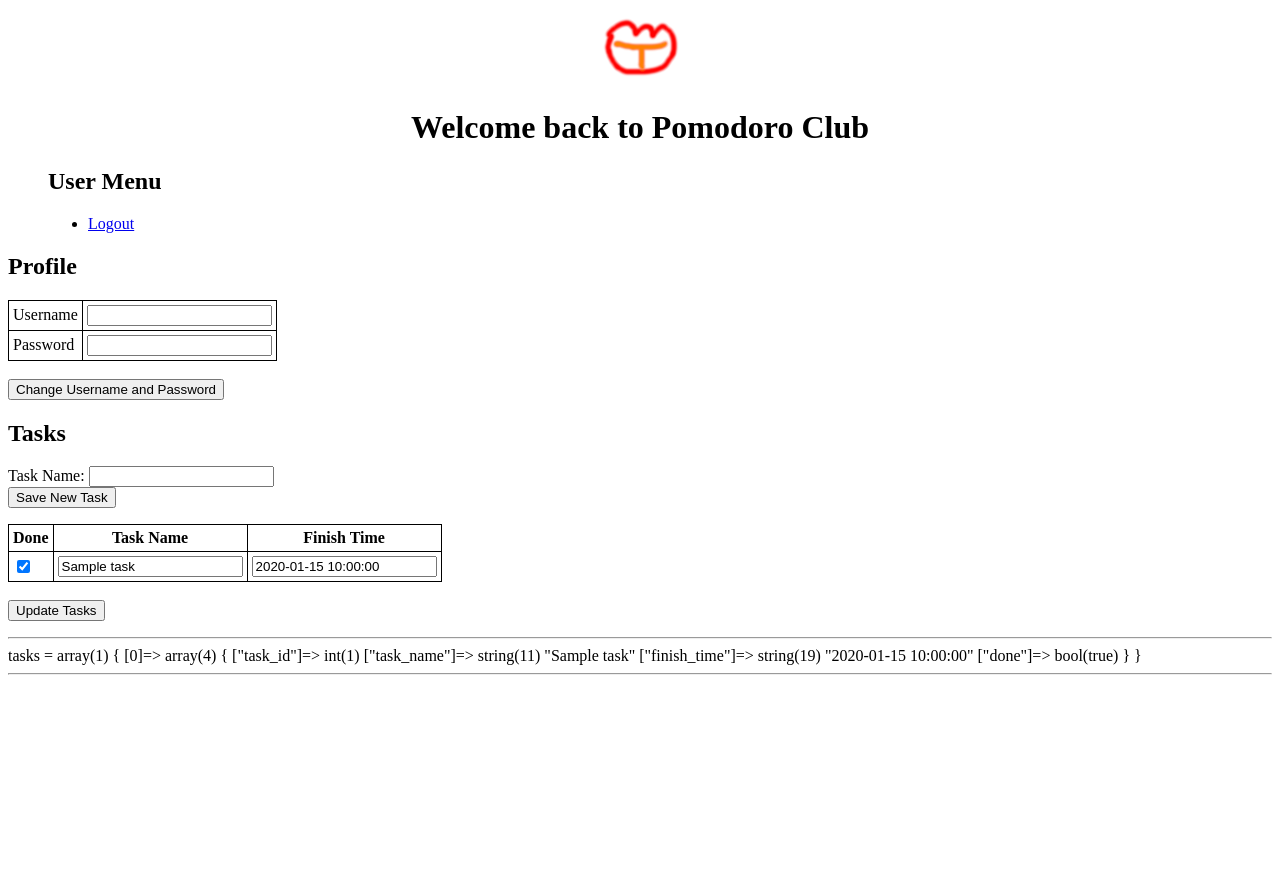
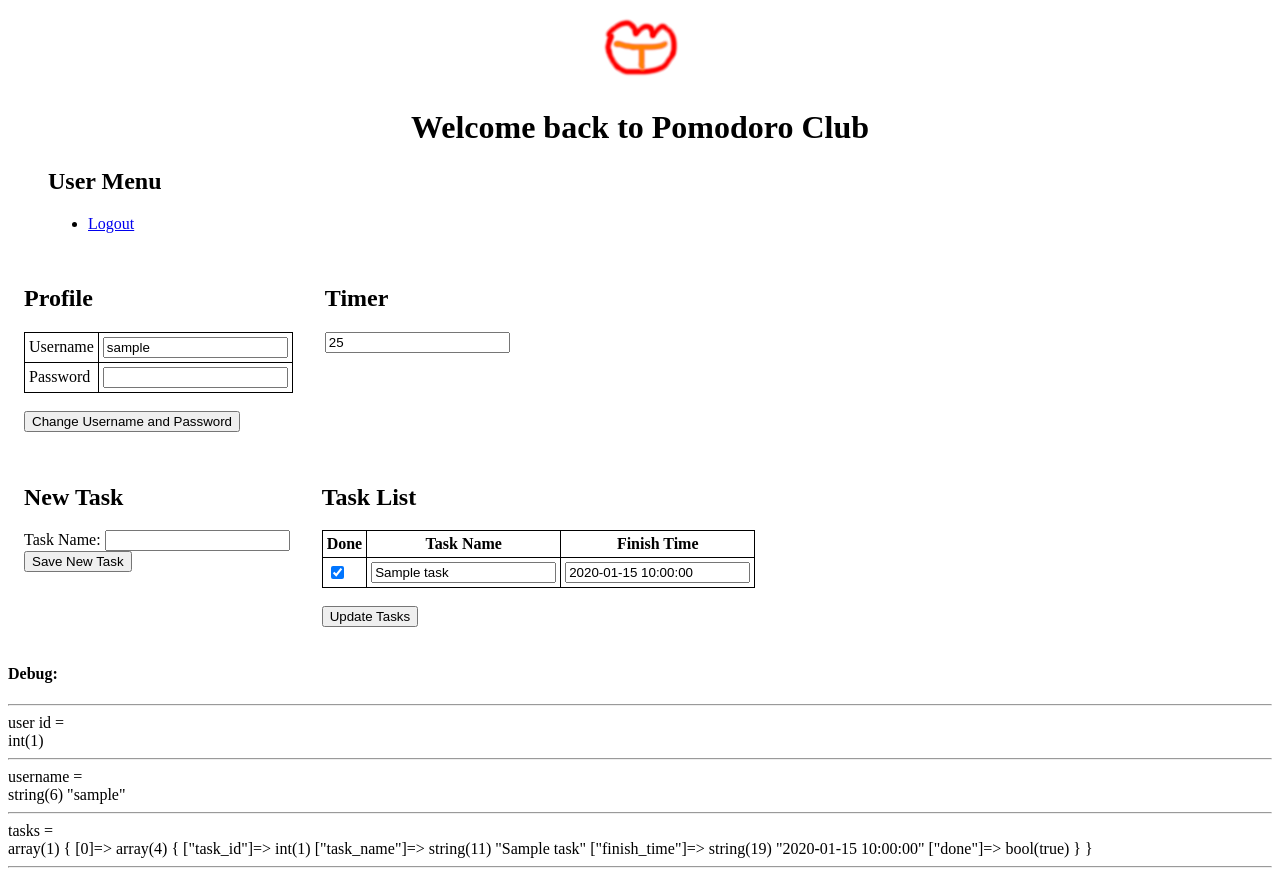
Before and after one commit to beenotung/pomodora_club, a PHP site: page /user_home.php in a window 1280 px wide. Before the commit the page ends 675 px from the top, so only its background shows below. Run offline with PHP 8.4, Linux system fonts and the light colour scheme; the visitor is signed in with stand-in values (Sample User, id 1); tables that the repository leaves empty hold one stand-in row (values such as "Sample post").

Commit message:
finished username NULL bug

```diff
--- a/web/user_home.php
+++ b/web/user_home.php
@@ -8,6 +8,7 @@ if (!mysqli_stmt_bind_result($stmt, $username)) {
     echo 'Fail to bind username';
     leave(500);
 }
+mysqli_stmt_fetch($stmt);
 mysqli_stmt_free_result($stmt);
 
 require_once 'common.php';
@@ -37,6 +38,18 @@ while (mysqli_stmt_fetch($stmt)) {
 </head>
 <body>
 <link rel="stylesheet" href="styles/common.css">
+<style>
+    main {
+        display: flex;
+        align-items: flex-start;
+        max-width: 100vw;
+    }
+
+    form {
+        display: inline-block;
+        margin: 1em;
+    }
+</style>
 <div text-center>
     <img src="imgs/logo.png">
     <h1>Welcome back to Pomodoro Club</h1>
@@ -47,8 +60,9 @@ while (mysqli_stmt_fetch($stmt)) {
         <li><a href="logout.php">Logout</a></li>
     </ul>
 </menu>
+<main>
+    <form method="post" action="change_password.php">
         <h2>Profile</h2>
-<form method="post" action="change_password.php">
         <table>
             <tbody>
             <tr>
@@ -64,14 +78,21 @@ while (mysqli_stmt_fetch($stmt)) {
         <br>
         <input type="submit" value="Change Username and Password">
     </form>
-<h2>Tasks</h2>
+    <form>
+        <h2>Timer</h2>
+        <input type="number" value="25">
+    </form>
+</main>
+<main>
     <form method="post" action="create_task.php">
+        <h2>New Task</h2>
         Task Name:
         <input type="text" name="task_name">
         <br>
         <input type="submit" value="Save New Task">
     </form>
     <form method="post" action="update_task.php">
+        <h2>Task List</h2>
         <table>
             <thead>
             <tr>
@@ -107,10 +128,19 @@ while (mysqli_stmt_fetch($stmt)) {
         <br>
         <input type="submit" value="Update Tasks">
     </form>
+</main>
 </body>
 </html>
+<h4>Debug:</h4>
 <?php
-echo '<hr> tasks = ';
+echo '<hr>';
+echo 'user id = <br>';
+var_dump($user_id);
+echo '<hr>';
+echo 'username = <br>';
+var_dump($username);
+echo '<hr>';
+echo 'tasks = <br>';
 var_dump($tasks);
 echo '<hr>';
 leave(200);
```
Lines whose indentation alone changed are shown as unchanged.
